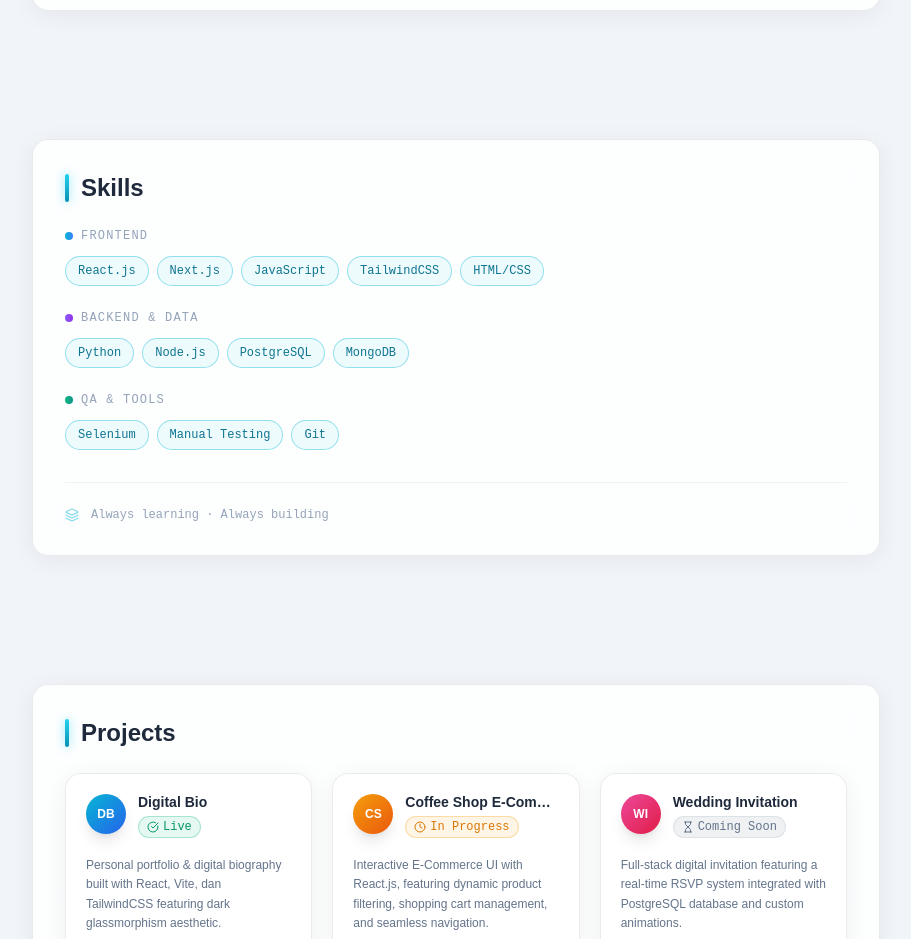
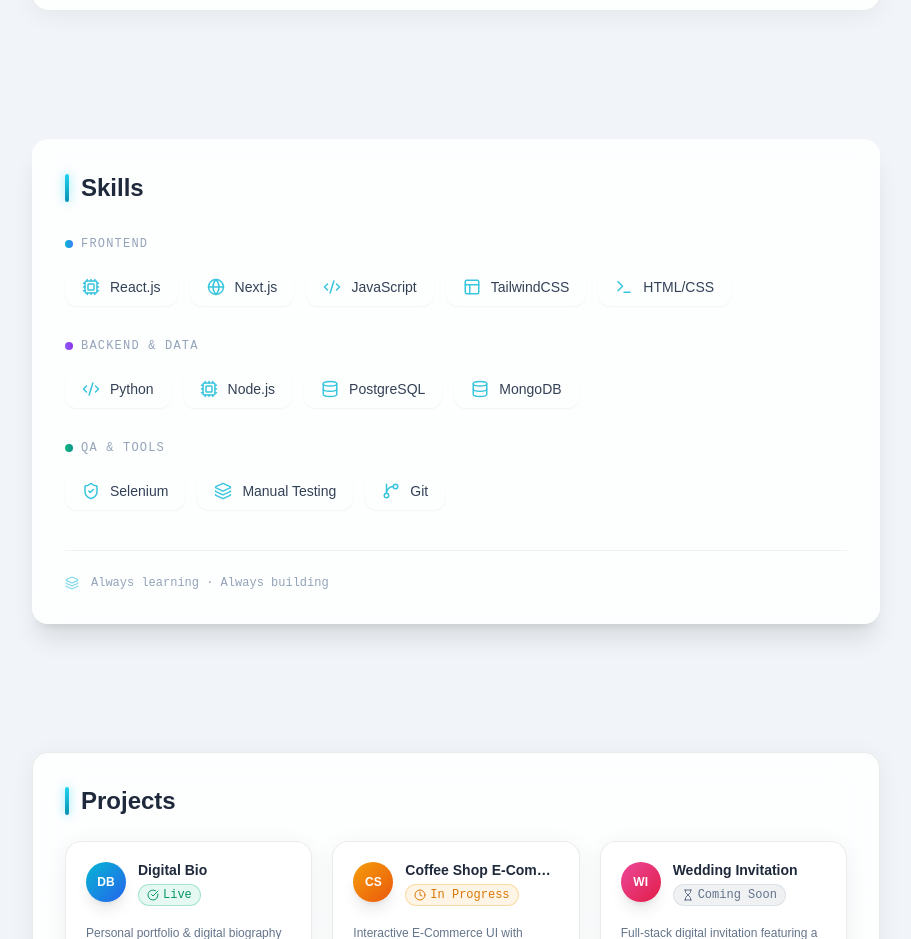
Before and after one commit to fadhillazuardii/digital-bio, a React (Vite) app: page / in a window 1280 px wide. Shown: the part 1199-2138 px from the top of the page, without its empty margins (184-1095 px from the left). Built offline with nearby package versions, Linux system fonts and the light colour scheme.

Commit message:
update konten portfolio

```diff
--- a/src/components/skillssection.jsx
+++ b/src/components/skillssection.jsx
@@ -1,21 +1,46 @@
 import React from 'react'
-import { Layers } from 'lucide-react'
+import {
+  Layers,
+  Code2,
+  Globe,
+  Cpu,
+  Database,
+  Terminal,
+  ShieldCheck,
+  GitBranch,
+  Layout
+} from 'lucide-react'
 
 const skillCategories = [
   {
     label: 'Frontend',
     color: 'from-cyan-500 to-blue-500',
-    skills: ['React.js', 'Next.js', 'JavaScript', 'TailwindCSS', 'HTML/CSS'],
+    skills: [
+      { name: 'React.js', icon: <Cpu size={18} /> },
+      { name: 'Next.js', icon: <Globe size={18} /> },
+      { name: 'JavaScript', icon: <Code2 size={18} /> },
+      { name: 'TailwindCSS', icon: <Layout size={18} /> },
+      { name: 'HTML/CSS', icon: <Terminal size={18} /> },
+    ],
   },
   {
     label: 'Backend & Data',
     color: 'from-violet-500 to-purple-600',
-    skills: ['Python', 'Node.js', 'PostgreSQL', 'MongoDB'],
+    skills: [
+      { name: 'Python', icon: <Code2 size={18} /> },
+      { name: 'Node.js', icon: <Cpu size={18} /> },
+      { name: 'PostgreSQL', icon: <Database size={18} /> },
+      { name: 'MongoDB', icon: <Database size={18} /> },
+    ],
   },
   {
     label: 'QA & Tools',
     color: 'from-emerald-500 to-teal-600',
-    skills: ['Selenium', 'Manual Testing', 'Git'],
+    skills: [
+      { name: 'Selenium', icon: <ShieldCheck size={18} /> },
+      { name: 'Manual Testing', icon: <Layers size={18} /> },
+      { name: 'Git', icon: <GitBranch size={18} /> },
+    ],
   },
 ]
 
@@ -23,28 +48,44 @@ export default function SkillsSection() {
   return (
     <section id="skills" className="py-16">
       <div className="container mx-auto px-6 max-w-4xl">
-        <div className="glass-card rounded-2xl p-8">
-          <h2 className="section-title">Skills</h2>
-          <div className="space-y-6">
+        <div className="glass-card rounded-2xl p-8 border border-white/10 shadow-xl backdrop-blur-md">
+          <h2 className="section-title text-2xl font-bold mb-8">Skills</h2>
+
+          <div className="space-y-8">
             {skillCategories.map((cat) => (
               <div key={cat.label}>
-                <div className="flex items-center gap-2 mb-3">
+                {/* Judul Kategori */}
+                <div className="flex items-center gap-2 mb-4">
                   <div className={`w-2 h-2 rounded-full bg-gradient-to-r ${cat.color}`} />
-                  <span className="text-xs text-slate-400 dark:text-slate-500 font-mono uppercase tracking-widest transition-colors">
+                  <span className="text-xs text-slate-400 dark:text-slate-500 font-mono uppercase tracking-widest">
                     {cat.label}
                   </span>
                 </div>
-                <div className="flex flex-wrap gap-2">
+
+                {/* Daftar Ikon Skill */}
+                <div className="flex flex-wrap gap-3">
                   {cat.skills.map((skill) => (
-                    <span key={skill} className="skill-badge">{skill}</span>
+                    <div
+                      key={skill.name}
+                      className="group flex items-center gap-2.5 px-4 py-2 bg-white/5 border border-white/10 rounded-xl hover:bg-white/10 hover:border-cyan-500/50 transition-all duration-300 shadow-sm"
+                    >
+                      <span className="text-cyan-500 dark:text-cyan-400 opacity-80 group-hover:opacity-100 transition-opacity">
+                        {skill.icon}
+                      </span>
+                      <span className="text-sm font-medium text-slate-700 dark:text-slate-300">
+                        {skill.name}
+                      </span>
+                    </div>
                   ))}
                 </div>
               </div>
             ))}
           </div>
-          <div className="mt-8 pt-6 border-t border-black/5 dark:border-white/5 transition-colors">
-            <div className="flex items-center gap-3 text-slate-400 dark:text-slate-600 text-xs font-mono transition-colors">
-              <Layers size={14} className="text-cyan-500/50 dark:text-cyan-400/50" />
+
+          {/* Footer Card */}
+          <div className="mt-10 pt-6 border-t border-black/5 dark:border-white/5">
+            <div className="flex items-center gap-3 text-slate-400 dark:text-slate-600 text-xs font-mono">
+              <Layers size={14} className="text-cyan-500/50" />
               <span>Always learning · Always building</span>
             </div>
           </div>
```
Also changed, not shown: 1 other file (tests, documents, lock files or other folders).
